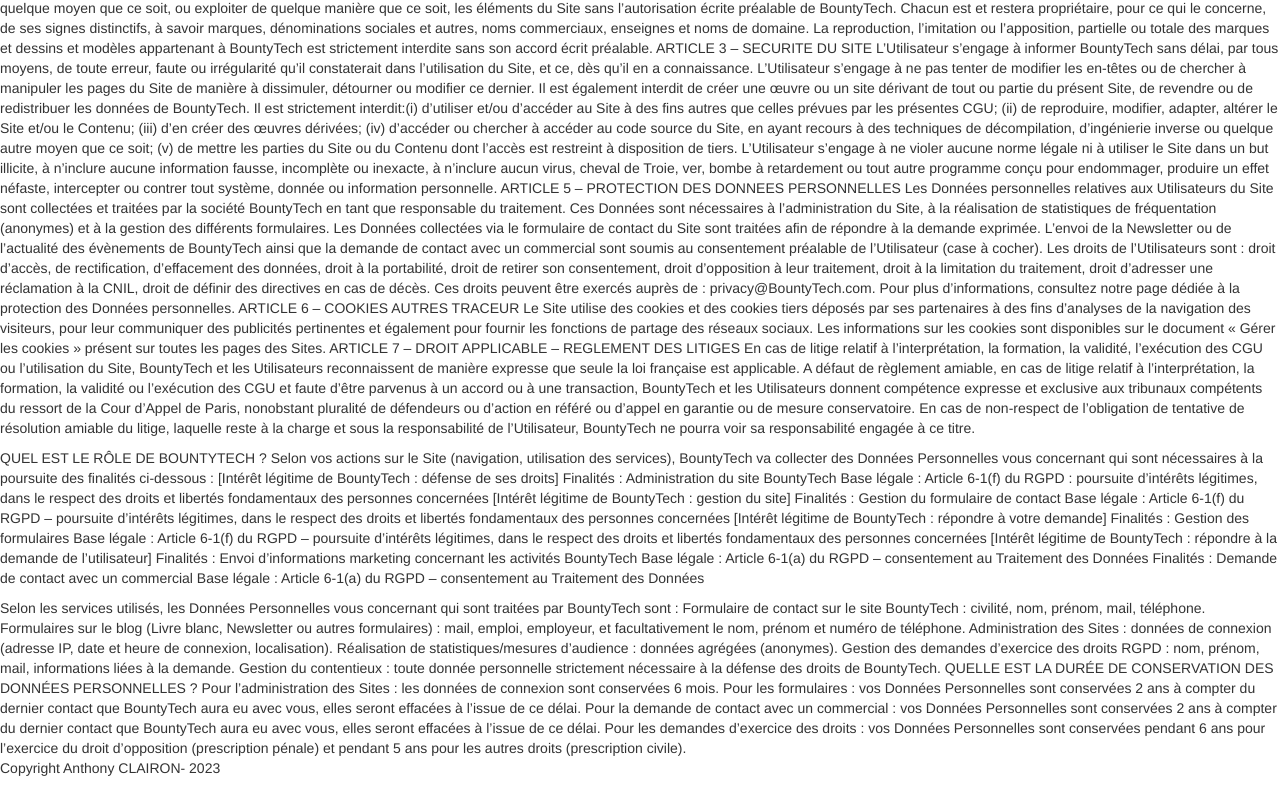
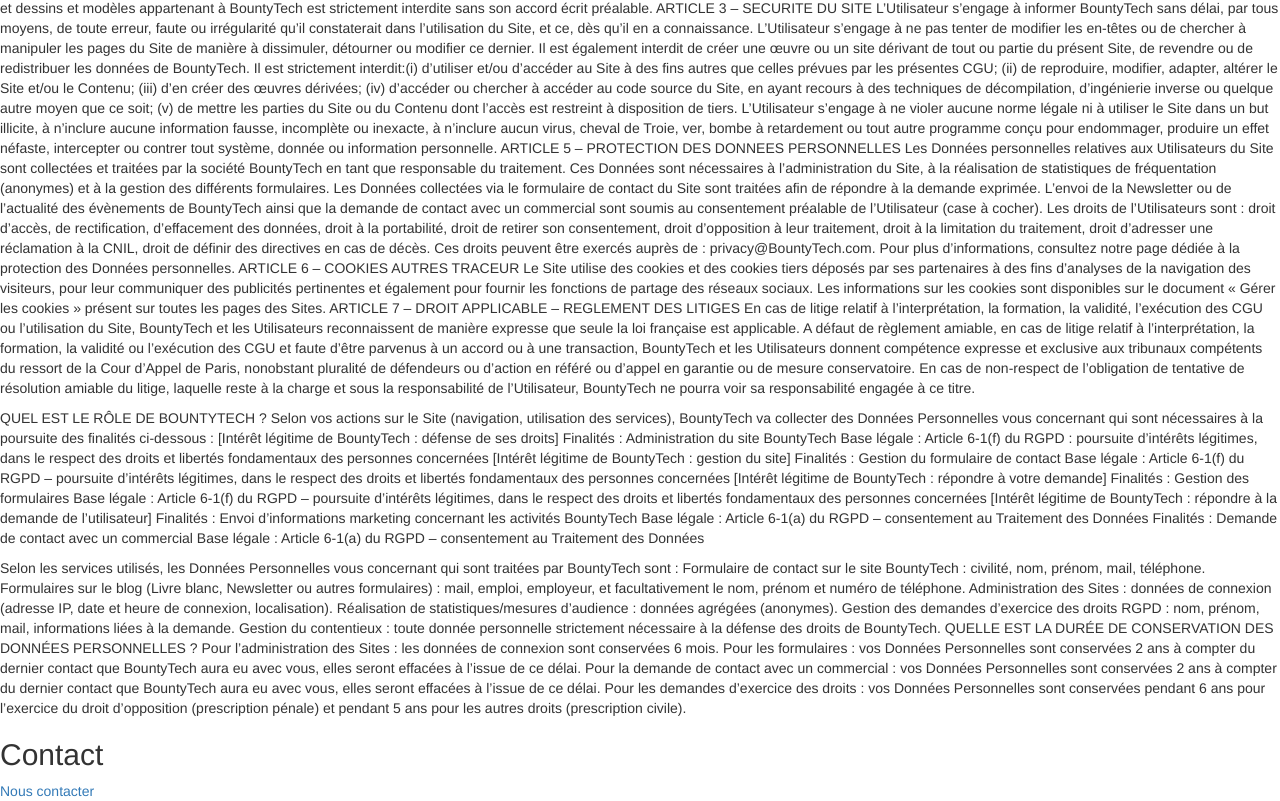
Before and after one commit to ibkaneki03/BountyTech, a plain HTML site: page HTML/copyrights&MentionLegalPolitiqueDeConfidentialité.html in a window 1280 px wide. Shown: the part 539-1340 px from the top of the page. Drawn offline with nearby package versions, Linux system fonts and the light colour scheme.

Commit message:
git commit

```diff
--- a/HTML/copyrights&MentionLegalPolitiqueDeConfidentialité.html
+++ b/HTML/copyrights&MentionLegalPolitiqueDeConfidentialité.html
@@ -57,7 +57,6 @@
 
             CONDITIONS GÉNÉRALES D’UTILISATION DU SITE WWW.BOUNTYTECH.COM ET DU BLOG HTTPS://BLOG.BOUNTYTECH.COM/
             ARTICLE 1 – DEFINITIONS
-            Cookie : désigne une suite d’informations qui peut être transmise au navigateur de l’Utilisateur par un site web sur lequel il se connecte. Le navigateur web le conservera pendant une certaine durée, selon la nature du Cookie, et le renverra au serveur web à chaque nouvelle connexion de l’Utilisateur. Les Cookies servent notamment à mémoriser un identifiant permettant de suivre la navigation de l’Utilisateur pour des finalités statistiques.
 
             Données personnelles (ou Données) : désigne conformément à l’article 4 du Règlement général sur la protection des données du 27 avril 2016 (RGPD), toute information relative à une personne physique identifiée ou qui peut être identifiée, directement ou indirectement, par référence à un numéro d’identification ou à plusieurs éléments qui lui sont propres. Pour déterminer si une personne est identifiable, il convient de considérer l’ensemble des moyens en vue de permettre son identification dont dispose ou auxquels peut avoir accès le responsable du traitement ou toute autre personne.
 
@@ -141,7 +140,8 @@ Pour les demandes d’exercice des droits : vos Données Personnelles sont conse
 </main>
     <!--début du #mainFooter-->
     <footer id="mainFooter">
-        <p>Copyright Anthony CLAIRON- 2023</p>
+        <h2 id="Contact">Contact</h2>
+        <a href="contact.html" class="button1"><span>Nous contacter</span></a>
     </footer><!--fin du #mainFooter-->
 </body>
 </html>
```
